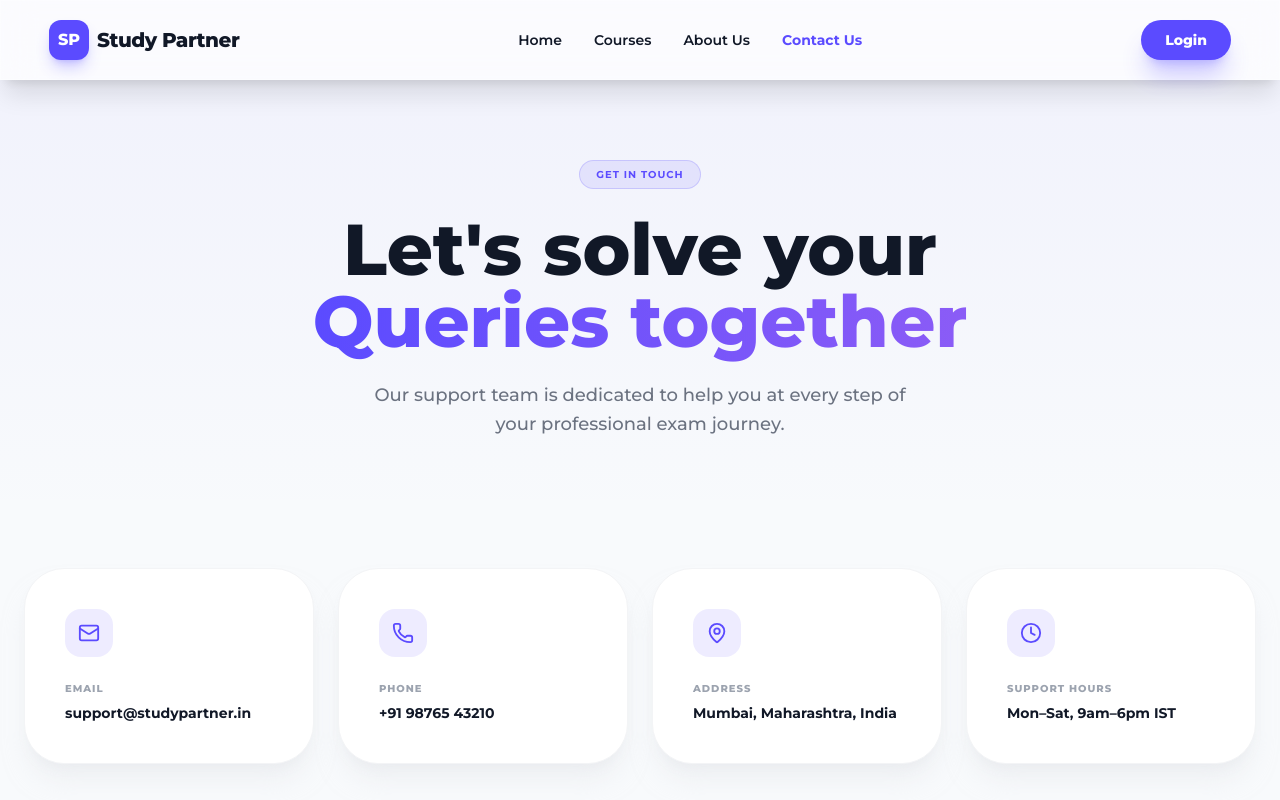
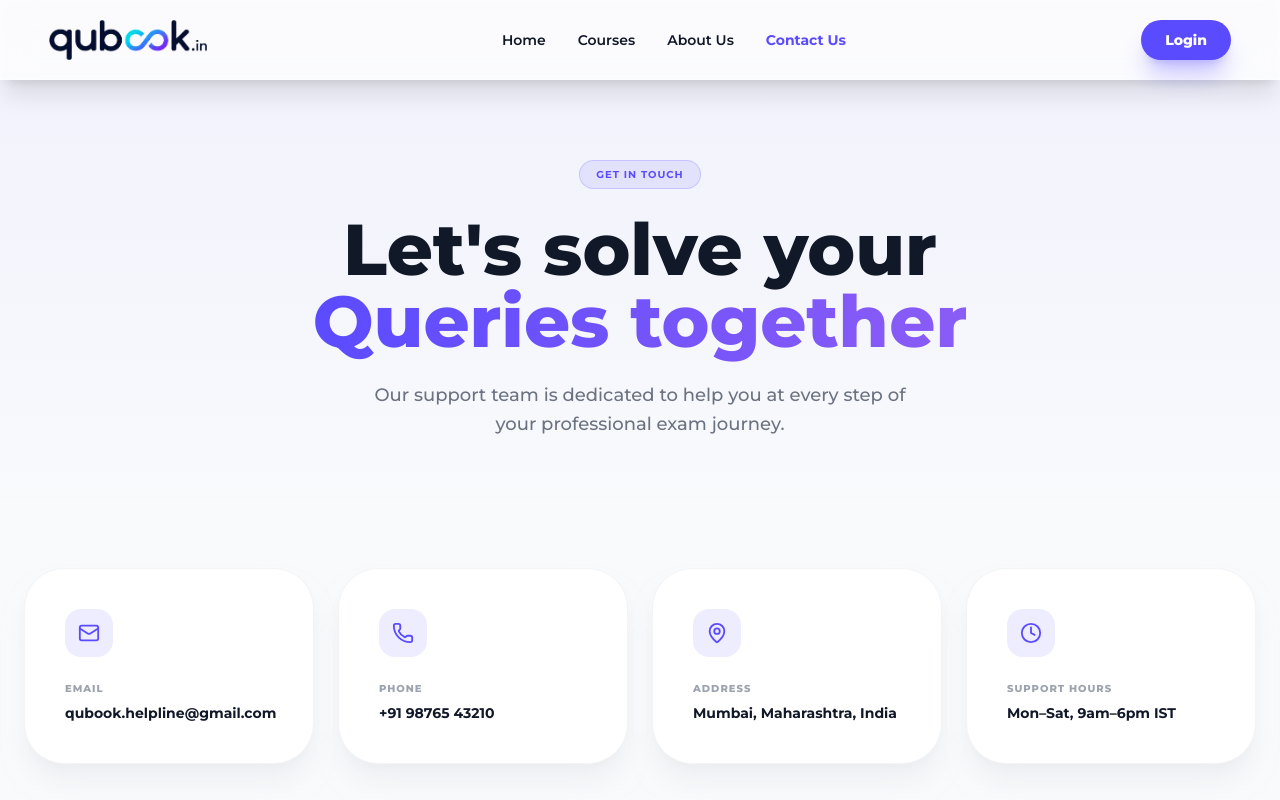
Before and after one commit to sulthansulu8921/Question-paper-bank, a React (Vite) app in the folder frontend/: page /contact in a window 1280 px wide. Shown: the top 800 px of the page. Built offline with nearby package versions, Linux system fonts and the light colour scheme; no server answers.

Commit message:
feat: configure qubook.helpline@gmail.com support email and implement transparent and highlighted logos across all pages

```diff
--- a/frontend/src/components/Sidebar.tsx
+++ b/frontend/src/components/Sidebar.tsx
@@ -25,8 +25,8 @@ export default function Sidebar() {
     return (
         <aside className="w-72 bg-white border-r border-gray-100 h-screen flex flex-col shadow-[4px_0_24px_rgba(0,0,0,0.02)] z-50">
             <div className="h-20 flex items-center px-8 border-b border-gray-50">
-                <Link to="/" className="flex items-center gap-2">
-                    <img src="/logo.png" alt="Qubook Logo" className="h-9 object-contain" />
+                <Link to="/" className="flex items-center gap-2 hover:scale-105 transition-transform duration-300">
+                    <img src="/logo.png" alt="Qubook Logo" className="h-10 object-contain" />
                 </Link>
             </div>
 
--- a/frontend/src/components/admin/layout/Sidebar.tsx
+++ b/frontend/src/components/admin/layout/Sidebar.tsx
@@ -46,8 +46,8 @@ const Sidebar = ({ open = false, onNavigate }: SidebarProps) => {
 
     return (
         <aside className={`sidebar ${open ? 'open' : ''}`}>
-            <div className="sidebar-header" style={{ display: 'flex', alignItems: 'center', justifyContent: 'center', backgroundColor: '#ffffff', borderRadius: '8px', margin: '12px 16px', height: '50px', padding: '4px' }}>
-                <img src="/logo.png" alt="Qubook Logo" className="h-8 object-contain" />
+            <div className="sidebar-header" style={{ display: 'flex', alignItems: 'center', justifyContent: 'center', height: '60px', padding: '0 1rem' }}>
+                <img src="/logo.png" alt="Qubook Logo" className="h-10 object-contain" style={{ filter: 'drop-shadow(0 0 10px rgba(255, 255, 255, 0.75))', transition: 'all 0.3s ease' }} />
             </div>
 
             <nav className="sidebar-nav">
--- a/frontend/src/layouts/DashboardLayout.tsx
+++ b/frontend/src/layouts/DashboardLayout.tsx
@@ -57,8 +57,7 @@ export default function DashboardLayout() {
                         <Menu size={24} />
                     </button>
                     <div className="ml-4 flex items-center gap-2">
-                        <div className="w-8 h-8 bg-primary rounded-lg flex items-center justify-center text-white text-[10px] font-black">SP</div>
-                        <span className="font-black text-slate-900 tracking-tighter">Study Partner</span>
+                        <img src="/logo.png" alt="Qubook Logo" className="h-8 object-contain" />
                     </div>
                 </div>
 
--- a/frontend/src/pages/AboutPage.tsx
+++ b/frontend/src/pages/AboutPage.tsx
@@ -40,8 +40,9 @@ export default function AboutPage() {
             {/* TOP NAVBAR */}
             <nav className="w-full h-20 flex items-center justify-between px-6 md:px-12 glass fixed top-0 z-[100] border-b border-white/20 transition-all">
                 <div className="flex items-center gap-2">
-                    <div className="w-10 h-10 bg-primary rounded-xl flex items-center justify-center text-white font-black shadow-lg shadow-primary/30">SP</div>
-                    <Link to="/" className="text-xl font-black tracking-tight text-gray-900 hidden sm:block">Study Partner</Link>
+                    <Link to="/" className="flex items-center gap-2 hover:scale-105 transition-transform duration-300">
+                        <img src="/logo.png" alt="Qubook Logo" className="h-10 object-contain" />
+                    </Link>
                 </div>
 
                 <div className="hidden lg:flex items-center gap-8">
--- a/frontend/src/pages/ContactPage.tsx
+++ b/frontend/src/pages/ContactPage.tsx
@@ -50,7 +50,7 @@ export default function ContactPage() {
     };
 
     const contactInfo = [
-        { icon: Mail, label: 'Email', value: settings?.contact_email || 'support@studypartner.in', href: `mailto:${settings?.contact_email}` },
+        { icon: Mail, label: 'Email', value: settings?.contact_email || 'qubook.helpline@gmail.com', href: `mailto:${settings?.contact_email || 'qubook.helpline@gmail.com'}` },
         { icon: Phone, label: 'Phone', value: settings?.contact_phone || '+91 98765 43210', href: `tel:${settings?.contact_phone}` },
         { icon: MapPin, label: 'Address', value: settings?.office_address || 'Mumbai, Maharashtra, India', href: '#map' },
         { icon: Clock, label: 'Support Hours', value: settings?.support_hours || 'Mon–Sat, 9am–6pm IST', href: undefined },
@@ -61,8 +61,9 @@ export default function ContactPage() {
             {/* TOP NAVBAR */}
             <nav className="w-full h-20 flex items-center justify-between px-6 md:px-12 glass fixed top-0 z-[100] border-b border-white/20 transition-all">
                 <div className="flex items-center gap-2">
-                    <div className="w-10 h-10 bg-primary rounded-xl flex items-center justify-center text-white font-black shadow-lg shadow-primary/30">SP</div>
-                    <Link to="/" className="text-xl font-black tracking-tight text-gray-900 hidden sm:block">Study Partner</Link>
+                    <Link to="/" className="flex items-center gap-2 hover:scale-105 transition-transform duration-300">
+                        <img src="/logo.png" alt="Qubook Logo" className="h-10 object-contain" />
+                    </Link>
                 </div>
 
                 <div className="hidden lg:flex items-center gap-8">
--- a/frontend/src/pages/LandingPage.tsx
+++ b/frontend/src/pages/LandingPage.tsx
@@ -21,8 +21,9 @@ export default function LandingPage() {
             {/* TOP NAVBAR */}
             <nav className="w-full h-20 flex items-center justify-between px-6 md:px-12 glass fixed top-0 z-[100] border-b border-white/20 transition-all">
                 <div className="flex items-center gap-2">
-                    <div className="w-10 h-10 bg-primary rounded-xl flex items-center justify-center text-white font-black shadow-lg shadow-primary/30">SP</div>
-                    <Link to="/" className="text-xl font-black tracking-tight text-gray-900 hidden sm:block">Study Partner</Link>
+                    <Link to="/" className="flex items-center gap-2 hover:scale-105 transition-transform duration-300">
+                        <img src="/logo.png" alt="Qubook Logo" className="h-10 object-contain" />
+                    </Link>
                 </div>
 
                 <div className="hidden lg:flex items-center gap-8">
@@ -213,7 +214,7 @@ export default function LandingPage() {
                             <h5 className="font-bold mb-8 uppercase tracking-widest text-xs text-primary">Support</h5>
                             <ul className="flex flex-col gap-5 text-white/50 text-sm">
                                 <li className="flex items-center gap-2">Mumbai, Maharashtra, India</li>
-                                <li className="flex items-center gap-2">support@studypartner.in</li>
+                                <li className="flex items-center gap-2">qubook.helpline@gmail.com</li>
                                 <li className="flex items-center gap-2">+91 98765 43210</li>
                             </ul>
                         </div>
--- a/frontend/src/pages/auth/AuthPage.tsx
+++ b/frontend/src/pages/auth/AuthPage.tsx
@@ -109,9 +109,8 @@ export default function AuthPage() {
                     <div className="absolute inset-0 bg-primary/20 mix-blend-overlay" />
 
                     <div className="relative z-10">
-                        <Link to="/" className="flex items-center gap-2 mb-16 group">
-                            <div className="w-8 h-8 bg-primary rounded-lg flex items-center justify-center text-white text-xs font-black group-hover:rotate-12 transition-transform shadow-lg shadow-primary/20">SP</div>
-                            <span className="text-xl font-black tracking-tight text-white">Study Partner</span>
+                        <Link to="/" className="flex items-center gap-2 mb-16 group hover:scale-105 transition-transform duration-300">
+                            <img src="/logo.png" alt="Qubook Logo" className="h-10 object-contain" style={{ filter: 'drop-shadow(0 0 10px rgba(255, 255, 255, 0.8))' }} />
                         </Link>
 
                         <div className="space-y-4">
--- a/frontend/src/pages/auth/LoginPage.tsx
+++ b/frontend/src/pages/auth/LoginPage.tsx
@@ -44,9 +44,8 @@ export default function LoginPage() {
                     <div className="absolute top-20 right-20 w-80 h-80 bg-white/5 rounded-full blur-3xl" />
 
                     <div className="relative z-10 space-y-2">
-                        <Link to="/" className="flex items-center gap-2 mb-16">
-                            <div className="w-8 h-8 bg-primary rounded-lg flex items-center justify-center text-white text-xs font-black shadow-lg">SP</div>
-                            <span className="text-xl font-black tracking-tighter">Study Partner</span>
+                        <Link to="/" className="flex items-center gap-2 mb-16 hover:scale-105 transition-transform duration-300">
+                            <img src="/logo.png" alt="Qubook Logo" className="h-10 object-contain" style={{ filter: 'drop-shadow(0 0 10px rgba(255, 255, 255, 0.8))' }} />
                         </Link>
                         <h2 className="text-4xl md:text-5xl font-black tracking-tight leading-tight">Elevate your <br /> Exam Preparation</h2>
                         <p className="text-white/60 font-medium text-lg pt-4 max-w-sm">Join 50,000+ students already mastering their professional syllabus.</p>
```
Also changed, not shown: frontend/public/logo.png.
